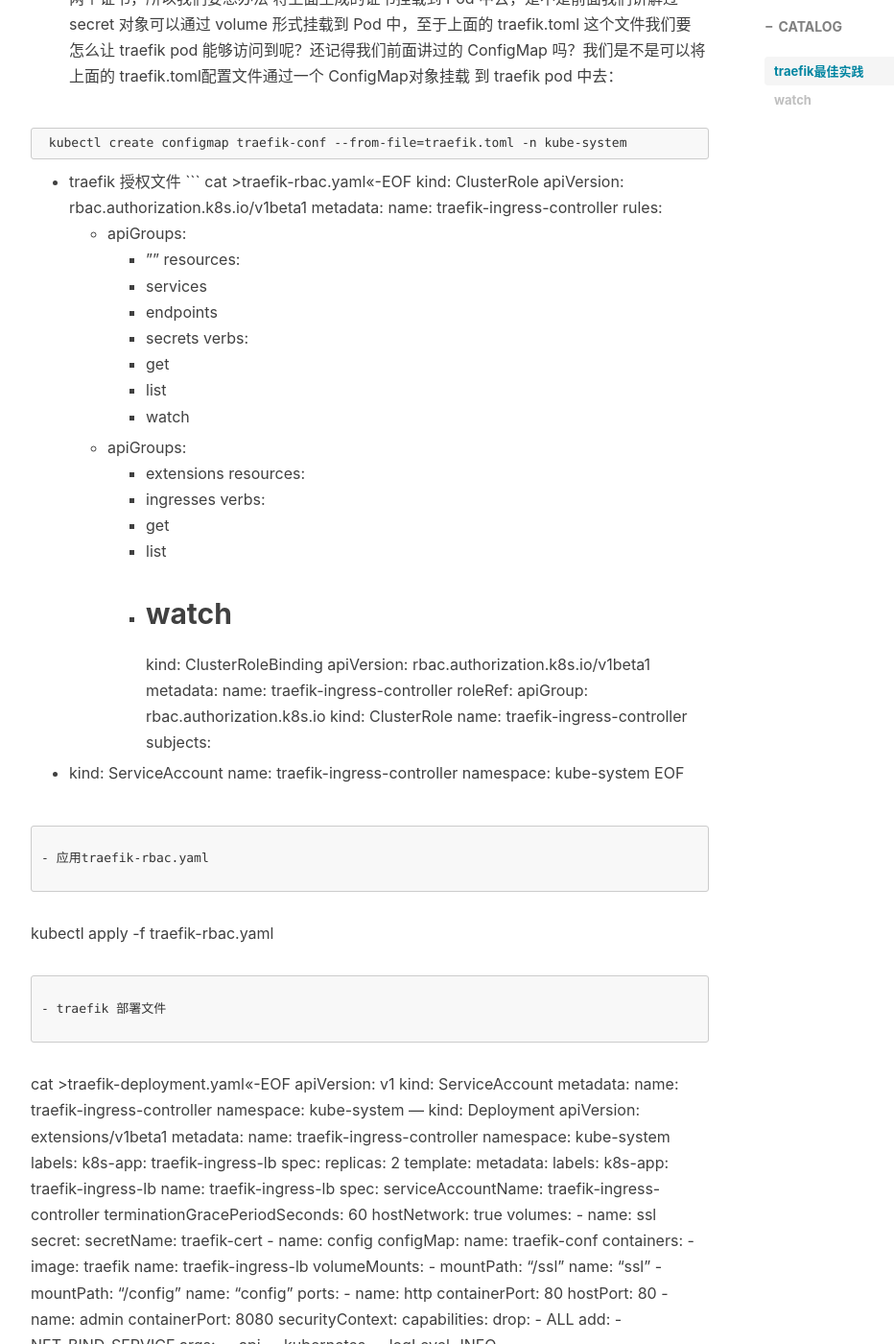
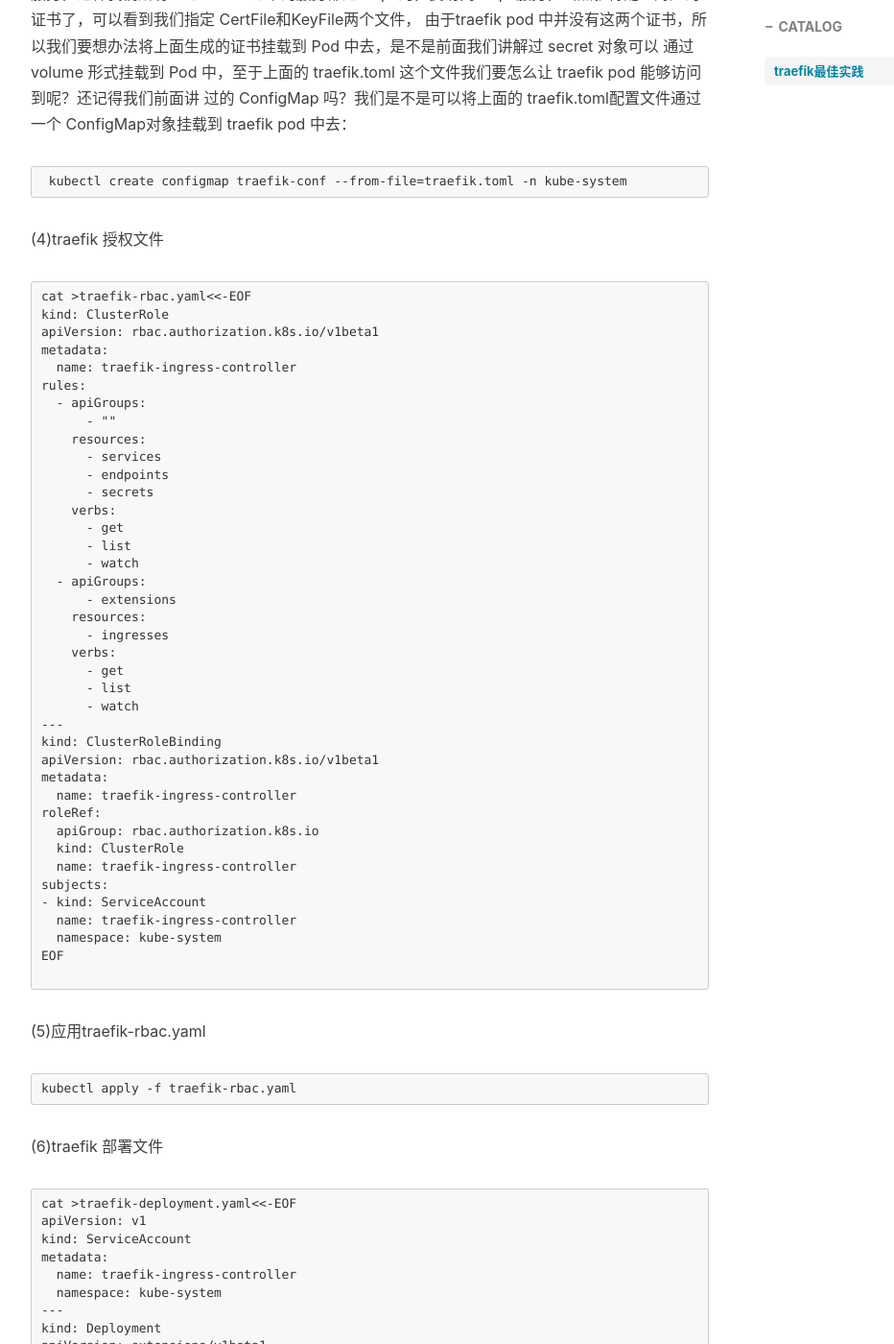
Before and after one commit to weiyanwei412/weiyanwei412.github.io, a Jekyll site: the page built from _posts/2019-05-20-traefik最佳实践.md, in a window 1280 px wide and 1400 px high, scrolled down 1246 px. Shown: the whole window at 96% size, without its empty margins (233-1165 px from the left). Built offline with Jekyll 4.4.1, drawn with Linux system fonts in a browser that asks for light colours; nearby versions of some CDN libraries; comment, search, counter and statistics services are not loaded; some of the changed text lies outside the part shown.

Commit message:
Update 2019-05-20-traefik最佳实践.md

````diff
--- a/_posts/2019-05-20-traefik最佳实践.md
+++ b/_posts/2019-05-20-traefik最佳实践.md
@@ -39,18 +39,17 @@ defaultEntryPoints = [""https"]
       keyFile = "/ssl/tls.key"
 EOF
 ```
-
-- 上面的配置文件中我们配置了http和https 两个入口，并且配置了将 http服务强制跳转到 https服务，这样我们所有通过 traefik进来的服务都是 https的，
- 要访问 https服务，当然就得配置对应的证书了，可以看到我们指定 CertFile和KeyFile两个文件，由于traefik pod 中并没有这两个证书，所以我们要想办法
- 将上面生成的证书挂载到 Pod 中去，是不是前面我们讲解过 secret 对象可以通过 volume 形式挂载到 Pod 中，至于上面的 traefik.toml 这个文件我们要
- 怎么让 traefik pod 能够访问到呢？还记得我们前面讲过的 ConfigMap 吗？我们是不是可以将上面的 traefik.toml配置文件通过一个 ConfigMap对象挂载
- 到 traefik pod 中去：
+注：上面的配置文件中我们配置了http和https 两个入口，并且配置了将 http服务强制跳转到 https服务，这样我们所有通过
+traefik进来的服务都是 https的，要访问 https服务，当然就得配置对应的证书了，可以看到我们指定 CertFile和KeyFile两个文件，
+由于traefik pod 中并没有这两个证书，所以我们要想办法将上面生成的证书挂载到 Pod 中去，是不是前面我们讲解过 secret 对象可以
+通过 volume 形式挂载到 Pod 中，至于上面的 traefik.toml 这个文件我们要怎么让 traefik pod 能够访问到呢？还记得我们前面讲
+过的 ConfigMap 吗？我们是不是可以将上面的 traefik.toml配置文件通过一个 ConfigMap对象挂载到 traefik pod 中去：
 
 ```
  kubectl create configmap traefik-conf --from-file=traefik.toml -n kube-system
 ```
 
-- traefik 授权文件
+(4)traefik 授权文件
 ```
 cat >traefik-rbac.yaml<<-EOF
 kind: ClusterRole
@@ -92,14 +91,13 @@ subjects:
 EOF
 
 ```
-
-- 应用traefik-rbac.yaml
+(5)应用traefik-rbac.yaml
 
 ```
 kubectl apply -f traefik-rbac.yaml
 ```
 
-- traefik 部署文件
+(6)traefik 部署文件
 
 ```
 cat >traefik-deployment.yaml<<-EOF
````
Also changed, not shown: other parts of _posts/2019-05-20-traefik最佳实践.md (+9 -10 lines).
